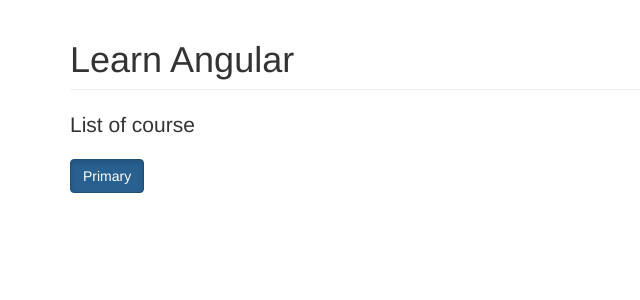
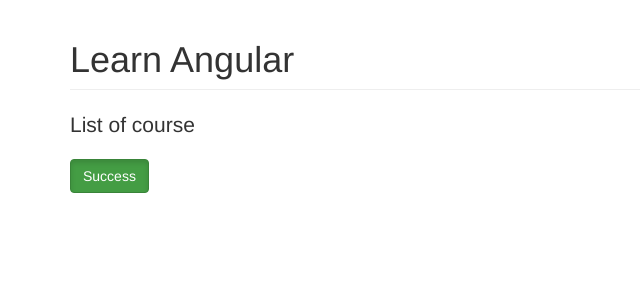
Before and after one commit to palashmon/learn-angular4, an Angular app: page / in a window 1280 px wide. Shown: the top 300 px of the page, without its empty margins (0-640 px from the left). Built offline with nearby package versions, Linux system fonts and the light colour scheme.

Commit message:
Bind multiple class using class binding Syntax: [ngClass]='moreClasses'

```diff
--- a/src/app/courses.component.ts
+++ b/src/app/courses.component.ts
@@ -5,11 +5,19 @@ import { Component } from '@angular/core';
     template: `
         <p class="lead">{{ title }}</p>
         <p>
-            <button type="button" class="btn btn-primary" [class.active]="isActive">Primary</button>
+            <button type="button" class="btn" [ngClass]="moreClasses">Success</button>
         </p>
     `
 })
 export class CoursesComponent {
     title = 'List of course';
+
     isActive = true;
+    success = true;
+
+    // moreClasses is a property in the component that contains an object
+    moreClasses = {
+        'btn-success': this.success,
+        active: this.isActive
+    };
 }
```
